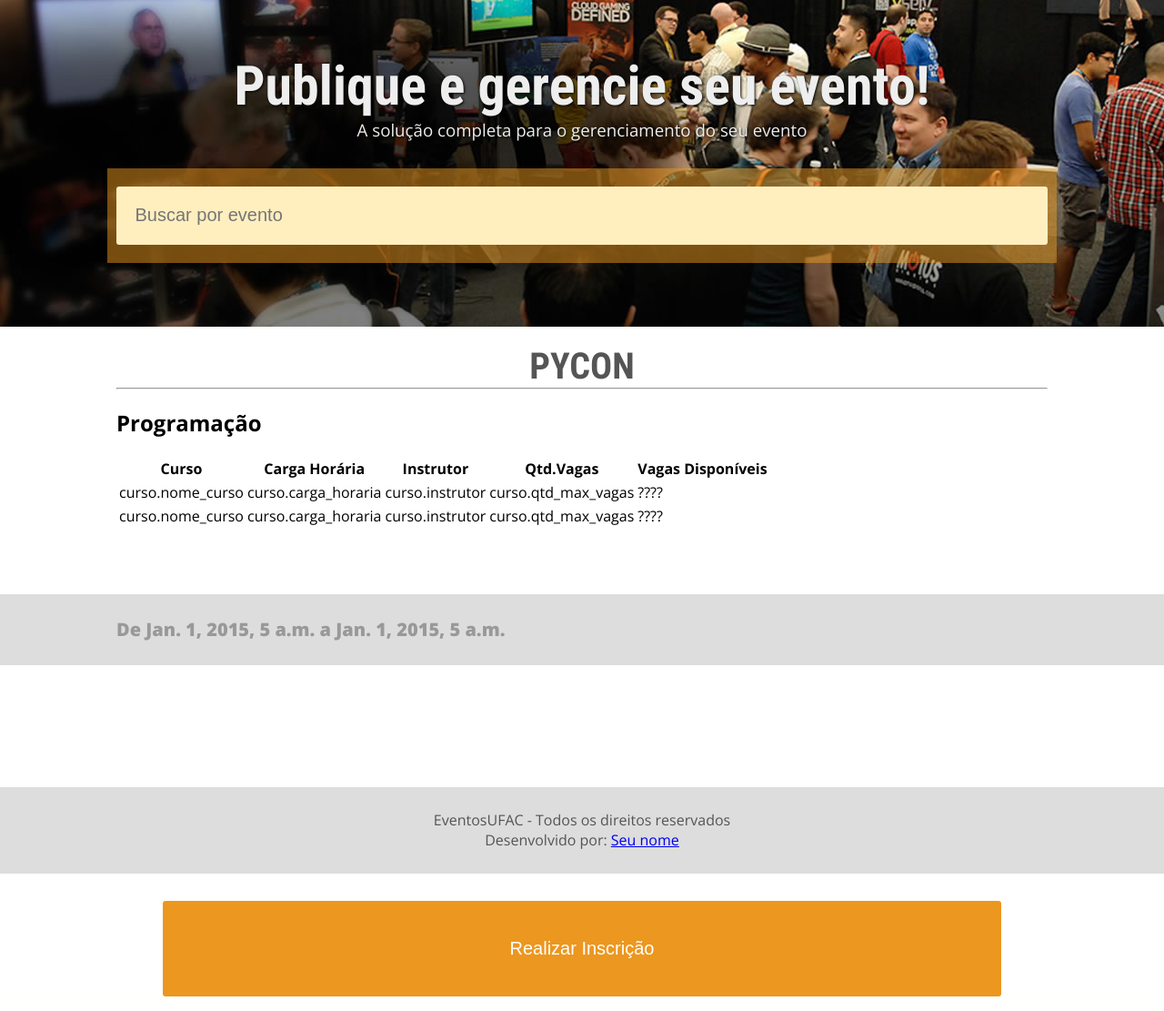
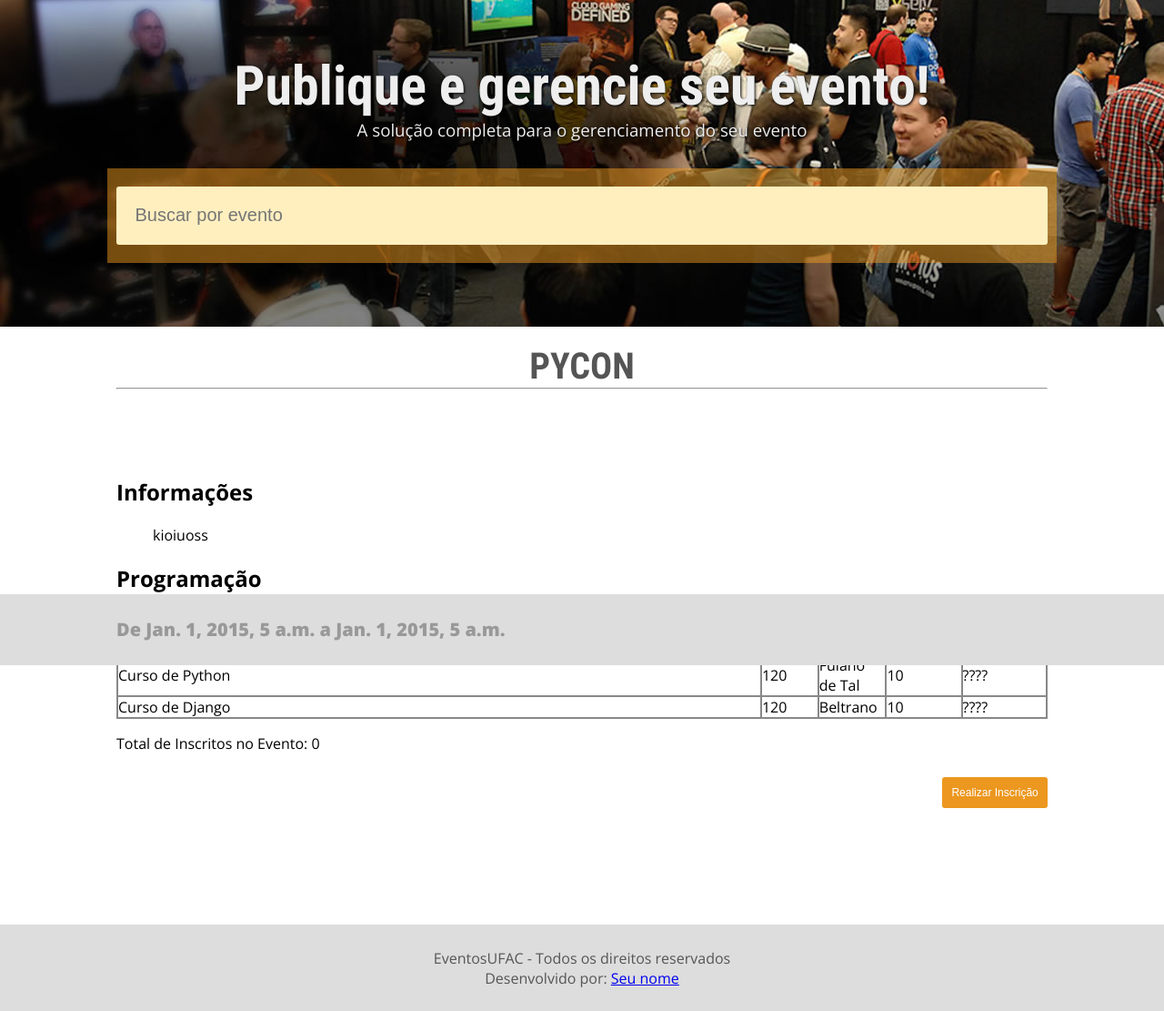
Before and after one commit to thomazs/eventos, a Django app: page /evento/1/ in a window 1280 px wide. Shown: the part 69-1180 px from the top of the page at 91% size. Run offline with Django 3.2, Linux system fonts and the light colour scheme; data comes from the database, SQL or seed files in the repository; both versions use the stored data as it was after the commit; data that the repository does not hold is empty; some libraries are stand-ins or nearby versions.

Commit message:
Ajuste do dia 14/10/2015

```diff
--- a/base/static/estilos/principal.css
+++ b/base/static/estilos/principal.css
@@ -2,7 +2,6 @@
 /*font-family: 'Roboto Condensed', sans-serif;*/
 @import url(http://fonts.googleapis.com/css?family=Open+Sans:400,300,300italic,400italic,600,600italic,700,700italic,800,800italic);
 /*font-family: 'Open Sans', sans-serif;*/
-
 
 ul.nonfield, ul.errorlist{
     list-style-type:  none;
@@ -525,3 +524,10 @@ body{
 }
 
 */
+
+.tb,.tb thead th,.tb tbody td{
+    border: #888 1px solid;
+    width: 100%;
+    padding: 0px;
+    border-spacing: 0px;
+}
--- a/base/templates/detalheevento.html
+++ b/base/templates/detalheevento.html
@@ -3,16 +3,17 @@
 {% block conteudo %}
 <div class="blocos">
 	<div class="titulo"><strong>{{ evento.nome }}</strong></div>
-    <div class="tempo">De {{ evento.dt_inicio }} a {{ evento.dt_termino }}</div>
-    <div class="detalhes">{{ evento.info }}</div>
+    <div class="tempo" style="clear:both;">De {{ evento.dt_inicio }} a {{ evento.dt_termino }}</div>
+    <hr>
+    <div class="detalhes" style="clear:both;margin-top: 6em;">    <h2>Informações</h2>
+<blockquote> {{ evento.informacoes }}</blockquote></div>
     {% if evento.curso_set.all %}
-    <hr>
     <div>
         <h2>Programação</h2>
-        <table class="table">
+        <table class="table tb">
             <thead>
                 <tr>
-                    <th>Curso</th>
+                    <th>Cursos Disponíveis</th>
                     <th>Carga Horária</th>
                     <th>Instrutor</th>
                     <th>Qtd.Vagas</th>
@@ -22,19 +23,31 @@
             <tbody>
                 {% for curso in evento.curso_set.all %}
                 <tr>
-                    <td>curso.nome_curso</td>
-                    <td>curso.carga_horaria</td>
-                    <td>curso.instrutor</td>
-                    <td>curso.qtd_max_vagas</td>
-                    <td>????</td>
+                    <td>{{ curso.nome_curso }}</td>
+                    <td>{{ curso.carga_horaria }}</td>
+                    <td>{{ curso.instrutor }}</td>
+                    <td>{{ curso.qtd_max_vagas }}</td>
+                    <td>????{# todo Adicionar o cálculo das vagas disponíveis #}</td>
                 </tr>
                 {% endfor %}
             </tbody>
         </table>
     </div>
     {% endif %}
+    <p>Total de Inscritos no Evento:
+        {{ evento.inscricao_set.all|length }}</p>
     {% if evento.finalizado %}{% else %}{% if evento.esgotado %}{% else %}
-        <button class="bt_dt">Realizar Inscrição</button>
+    <div>
+        <button class="bt_inscricao publique">
+            Realizar Inscrição
+        </button>
+        </div>
     {% endif %}{% endif %}
 </div>
 {% endblock conteudo %}
+
+{% block js_ready %}
+    $('button.bt_inscricao').click(function(){
+        window.location = "{% url 'inscreve_evento' evento.pk %}";
+    });
+{% endblock js_ready %}
--- a/base/templates/forms.html
+++ b/base/templates/forms.html
@@ -5,6 +5,10 @@
 	<div class="titulo"><strong>{{ titulo }}</strong></div>
     <form method="POST" enctype="multipart/form-data">{%  csrf_token %}
         {{ form.as_p }}
+        <button type="button" class="publique"
+                onclick="history.go(-1);">Voltar</button>
+        <a href="..">Voltar</a>
+        {% if voltar %}<a href="{{ voltar }}">Voltar2</a>{% endif %}
         <button type="submit" class="publique">Salvar</button>
     </form>
 </div>
--- a/base/templates/index.html
+++ b/base/templates/index.html
@@ -17,6 +17,7 @@
 
 		<script>
 		$(document).ready(function(){
+            {% block js_ready %}{% endblock js_ready %}
 		    $(".menu_m").click(function(){
 		        $(".mn_m").toggle("slow");
 		    });
@@ -28,6 +29,7 @@
             $('[data-toggle=tooltip]').each(function(){
                q++;
             });
+
 		});
 		</script>
 
@@ -39,7 +41,8 @@
     {% if messages %}
     <ul class="messages">
         {% for message in messages %}
-        <li{% if message.tags %} class="{{ message.tags }} alert alert-error"{% endif %}>
+        <li{% if message.tags %}
+            class="{{ message.tags }} alert alert-error"{% endif %}>
             {{ message|safe }}
         </li>
         {% endfor %}
--- a/eventos/settings.py
+++ b/eventos/settings.py
@@ -25,7 +25,7 @@ SECRET_KEY = 'c&s7ju#@2&w^n%58&jhk^(dh#b(=#wn2v#_u$#z6n3sqg#k#@('
 # SECURITY WARNING: don't run with debug turned on in production!
 DEBUG = True
 
-ALLOWED_HOSTS = []
+ALLOWED_HOSTS = ['127.0.0.1',]
 
 
 # Application definition
--- a/eventos/urls.py
+++ b/eventos/urls.py
@@ -30,4 +30,6 @@ urlpatterns = [
     url(r'^evento/(?P<id>\d+)/$',
         'organizacao.views.detalhe_evento',
         name='detalhe_evento'),
+    url(r'^evento/(?P<id>\d+)/inscricao/$', 'organizacao.views.inscreve_evento',
+        name='inscreve_evento'),
 ] + static(settings.STATIC_URL, document_root=settings.STATIC_ROOT)
--- a/organizacao/models.py
+++ b/organizacao/models.py
@@ -53,6 +53,7 @@ class Curso(models.Model):
     instrutor = models.CharField('Instrutor', max_length=100,
                                  null=True, blank=True)
     data = models.DateField('Data do Curso', null=True, blank=True)
+    hora = models.TimeField('Hora', null=True, blank=True)
     qtd_max_vagas = models.IntegerField(u'Qtd.Máx.Vagas')
 
     def __unicode__(self):
@@ -78,6 +79,8 @@ class Inscricao(models.Model):
     mae = models.CharField(u'Nome da Mãe', max_length=100, null=True, blank=True)
     email = models.EmailField('Email', max_length=250)
     telefone = models.CharField('Telefone', max_length=20)
+    status = models.BooleanField('Aceita', default=False)
+    cursos = models.ManyToManyField(Curso)
 
     def __unicode__(self):
         return (self.evento.nome)+'-'+self.nome
--- a/organizacao/views.py
+++ b/organizacao/views.py
@@ -5,23 +5,27 @@ from django.core.urlresolvers import reverse_lazy
 from django.http import Http404
 from django.shortcuts import render, redirect, get_object_or_404
 from django.contrib import messages
+from django.views.generic import CreateView
 from base.views import montaMensagemErro
-from .models import Evento
+from .models import Evento, Inscricao
+
+from django.forms import ModelForm, ValidationError
 
 
-from django.forms import ModelForm, ValidationError
-class EventoForm(ModelForm):
+class ModelFormBase(ModelForm):
+    def __init__(self, *args, **kwargs):
+        super(ModelFormBase, self).__init__(*args, **kwargs)
+        for f in self.fields:
+            self.fields[f].widget.attrs['class'] = 'campo'
+            self.fields[f].widget.attrs['placeholder'] = self.fields[f].label
+            self.fields[f].widget.attrs['title'] = self.fields[f].label
+
+
+class EventoForm(ModelFormBase):
 
     class Meta:
         model = Evento
         exclude = ('situacao',)
-
-    def __init__(self, *args, **kwargs):
-        super(EventoForm, self).__init__(*args, **kwargs)
-        for f in self.fields:
-            self.fields[f].widget.attrs['class'] = 'campo'
-            self.fields[f].widget.attrs['placeholder'] = self.fields[f].label
-            self.fields[f].widget.attrs['title'] = self.fields[f].label
 
     def clean(self):
         data = super(EventoForm, self).clean()
@@ -35,6 +39,17 @@ class EventoForm(ModelForm):
         #     raise ValidationError('Data de Início deve ser maior ou igual a data atual')
 
         return data
+
+from django.forms import HiddenInput
+class InscricaoForm(ModelFormBase):
+    class Meta:
+        model = Inscricao
+        exclude = ('status',)
+    def __init__(self, *args, **kwargs):
+        super(InscricaoForm, self).__init__(*args, **kwargs)
+        self.fields['evento'].widget = HiddenInput()
+        ev = self.initial['evento'];
+        self.fields['cursos'].queryset = self.fields['cursos'].queryset.filter(evento_id=ev.id)
 
 
 def index(request):
@@ -66,6 +81,26 @@ def cria_evento(request):
             return render(request, 'forms.html', locals())
     return redirect(reverse_lazy('index'))
 
+from django.http import Http404
+from django.shortcuts import get_object_or_404
+
 def detalhe_evento(request, id):
-    evento = Evento.objects.get(pk=id)
+    evento = get_object_or_404(Evento, pk=id)
     return render(request, 'detalheevento.html', locals())
+
+
+def inscreve_evento(request, id):
+    voltar = reverse_lazy('detalhe_evento', args=[id])
+    evento = get_object_or_404(Evento, pk=id)
+    titulo = u'Inscrições - %s' % evento
+    form = InscricaoForm(initial={'evento':evento})
+    if request.method == 'POST':
+        form = InscricaoForm(request.POST);
+        if form.is_valid():
+            s = form.save()
+            s.evento = evento
+            s.save()
+            messages.success(request,
+                u'Inscrição realizada com sucesso!')
+            return redirect(reverse_lazy('index'))
+    return render(request, 'forms.html', locals())
```
Also changed, not shown: base/templates/404.html (added, +10 -0 lines), base/templates/500.html (added, +10 -0 lines), db.sqlite3.
